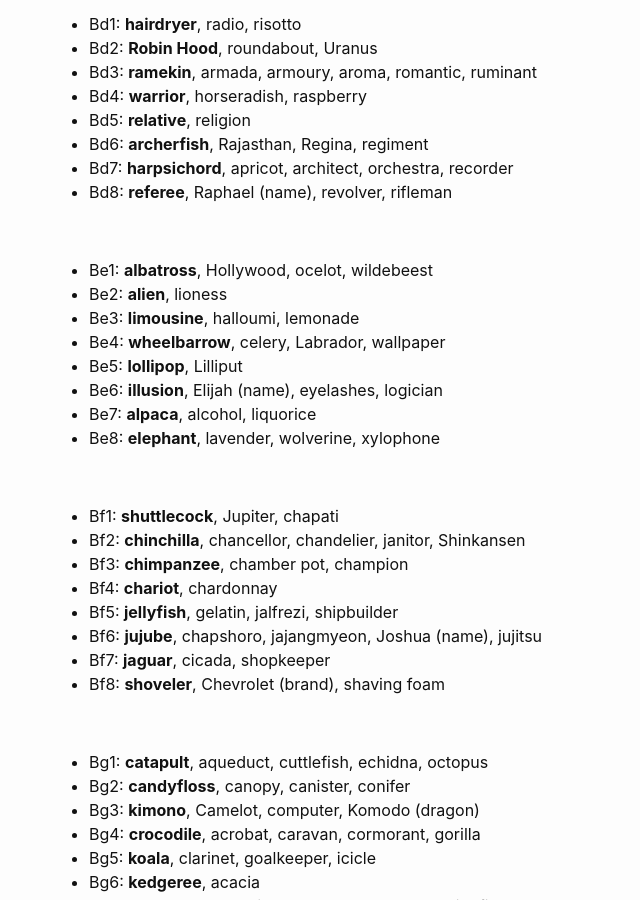
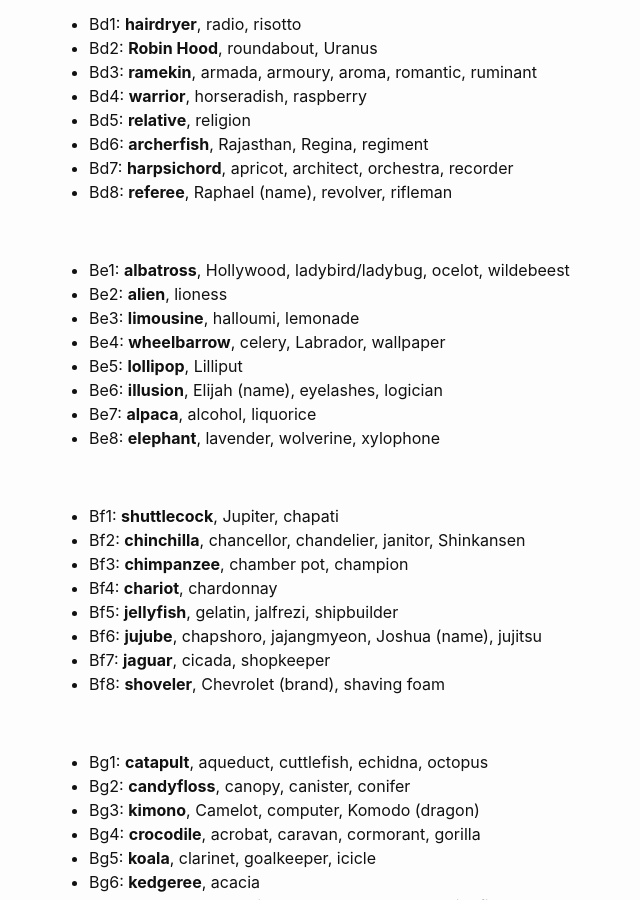
Before and after one commit to liontailedmacaque/liontailedmacaque.github.io, a Jekyll site: the page built from chessmemorypalace/picturewords.md, in a window 1280 px wide and 900 px high, scrolled down 5384 px. Shown: the whole window, without its empty margins (211-851 px from the left). Built offline with Jekyll 4.4.1, drawn with Linux system fonts in a browser that asks for light colours; some of the changed text lies outside the part shown.

Commit message:
Update picturewords.md

```diff
--- a/chessmemorypalace/picturewords.md
+++ b/chessmemorypalace/picturewords.md
@@ -204,7 +204,7 @@ Bishop moves have three syllables and do not start with a /p/, /b/ or /s/ sound.
 - Bd7: **harpsichord**, apricot, architect, orchestra, recorder
 - Bd8: **referee**, Raphael (name), revolver, rifleman
 <p><br></p>
-- Be1: **albatross**, Hollywood, ocelot, wildebeest
+- Be1: **albatross**, Hollywood, ladybird/ladybug, ocelot, wildebeest
 - Be2: **alien**, lioness
 - Be3: **limousine**, halloumi, lemonade
 - Be4: **wheelbarrow**, celery, Labrador, wallpaper
```
Also changed, not shown: other parts of chessmemorypalace/picturewords.md (+1 -1 lines).
